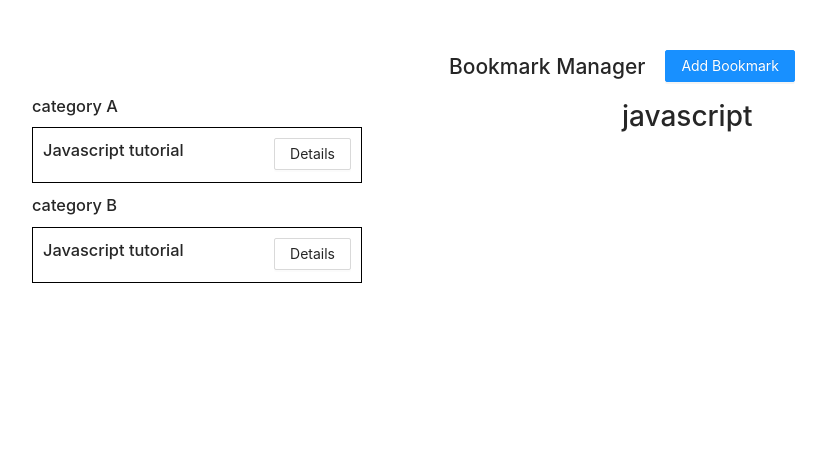
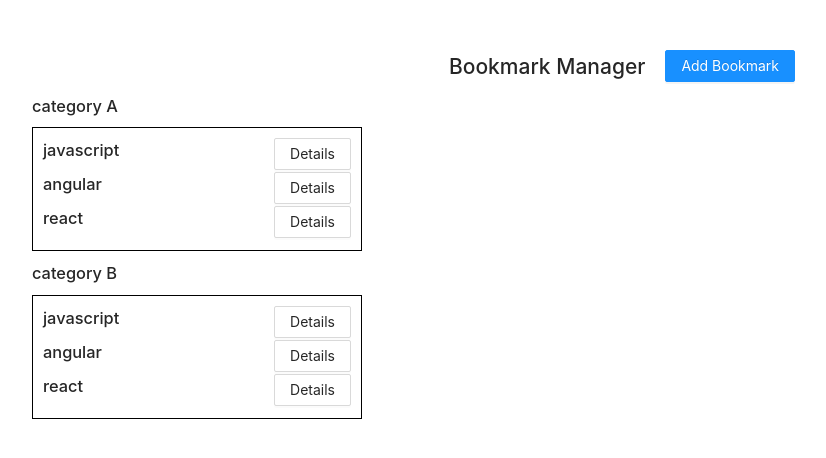
Before and after one commit to shah-jalal1/selise-assessmen, a React (Create React App) app: page / in a window 1280 px wide. Shown: the top 458 px of the page, without its empty margins (18-844 px from the left). Built offline with nearby package versions, Linux system fonts and the light colour scheme.

Commit message:
card done

```diff
--- a/src/components/common/CategoryList.js
+++ b/src/components/common/CategoryList.js
@@ -1,8 +1,15 @@
-import React from 'react';
+import React, {useState} from 'react';
 import {Button, Col, Row} from "antd";
 import './CategoryList.scss'
 
 const CategoryList = ({categoryList}) => {
+
+    const [detailsData, setDetailsData] = useState();
+
+    const handleDetails = (data) => {
+        console.log('data', data)
+        setDetailsData(data);
+    }
 
     console.log('category list', categoryList)
     return (
@@ -16,14 +23,20 @@ const CategoryList = ({categoryList}) => {
                             <div key={Math.random()}>
                                 <h3>{data?.categoryListName}</h3>
                                 <div  className='category-card'>
-                                    <div className='card-item'>
-                                        <div>
-                                            <h3>Javascript tutorial</h3>
-                                        </div>
-                                        <div>
-                                            <Button>Details</Button>
-                                        </div>
-                                    </div>
+
+                                        {
+                                            data?.category?.map(value =>
+                                                <div key={Math.random()} className='card-item'>
+                                                    <div>
+                                                        <h3>{value?.catName}</h3>
+                                                    </div>
+                                                    <div>
+                                                        <Button onClick={() => handleDetails({value, categoryListName: data?.categoryListName})}>Details</Button>
+                                                    </div>
+                                                </div>
+                                            )
+                                        }
+
                                 </div>
                             </div>
                         )
@@ -32,7 +45,16 @@ const CategoryList = ({categoryList}) => {
                 </Col>
 
                 <Col md={12}>
-                    <h1>javascript</h1>
+                    {
+                        detailsData ?
+                        <div className='category-card'>
+                            <h3>Title: {detailsData?.value?.title}</h3>
+                            <h3>url: {detailsData?.value?.url}</h3>
+                            <h3>Category: {detailsData?.categoryListName}</h3>
+                        </div>
+                            :
+                            <div></div>
+                    }
                 </Col>
             </Row>
         </div>
--- a/src/components/pages/Home/Home.js
+++ b/src/components/pages/Home/Home.js
@@ -15,17 +15,17 @@ const Home = () => {
                 [
                     {
                         'catName': "javascript",
-                        "name": "Cake",
+                        "title": "Cake",
                         "url": 0.55,
                     },
                     {
                         'catName': "angular",
-                        "name": "Cake",
+                        "title": "Cake",
                         "url": 0.55,
                     },
                     {
                         'catName': "react",
-                        "name": "Cake",
+                        "title": "Cake",
                         "url": 0.55,
                     }
                 ]
@@ -36,17 +36,17 @@ const Home = () => {
                 [
                     {
                         'catName': "javascript",
-                        "name": "Cake",
+                        "title": "Cake",
                         "url": 0.55,
                     },
                     {
                         'catName': "angular",
-                        "name": "Cake",
+                        "title": "Cake",
                         "url": 0.55,
                     },
                     {
                         'catName': "react",
-                        "name": "Cake",
+                        "title": "Cake",
                         "url": 0.55,
                     }
                 ]
```
